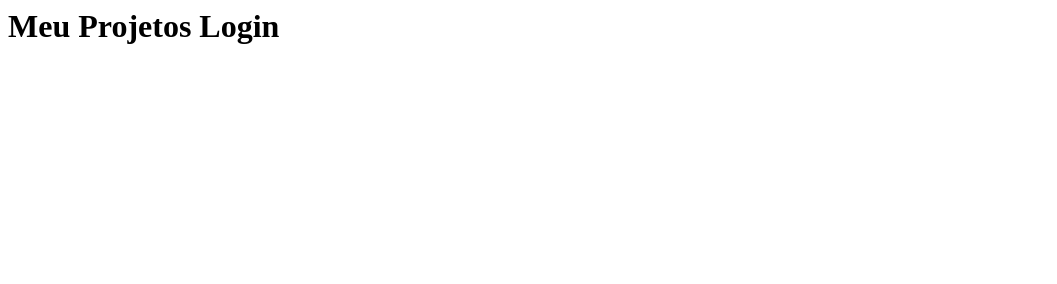
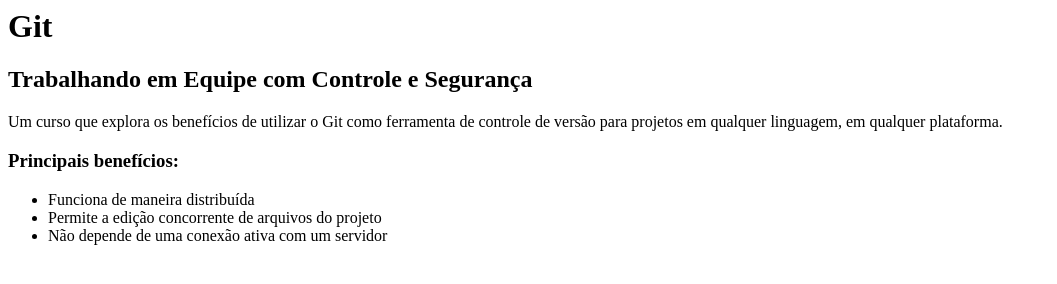
Before and after one commit to loginbyte/-curso-git, a plain HTML site: page index.html in a window 1280 px wide. Shown: the whole page, without its empty margins (0-1057 px from the left). Drawn offline with Linux system fonts and the light colour scheme.

Commit message:
Insercao de titulos

```diff
--- a/index.html
+++ b/index.html
@@ -1,5 +1,15 @@
 <hmtl>
 	<body>
-		<h1>Meu Projetos Login</h1>
+		 <h1>Git</h1>
+        <h2>Trabalhando em Equipe com Controle e Segurança</h2>
+
+        <p>Um curso que explora os benefícios de utilizar o Git como ferramenta de controle de versão para projetos em qualquer linguagem, em qualquer plataforma.</p>
+
+        <h3>Principais benefícios:</h3>
+        <ul>
+            <li>Funciona de maneira distribuída</li>
+            <li>Permite a edição concorrente de arquivos do projeto</li>
+            <li>Não depende de uma conexão ativa com um servidor</li>
+        </ul>
 	</body>
 </html>
```
